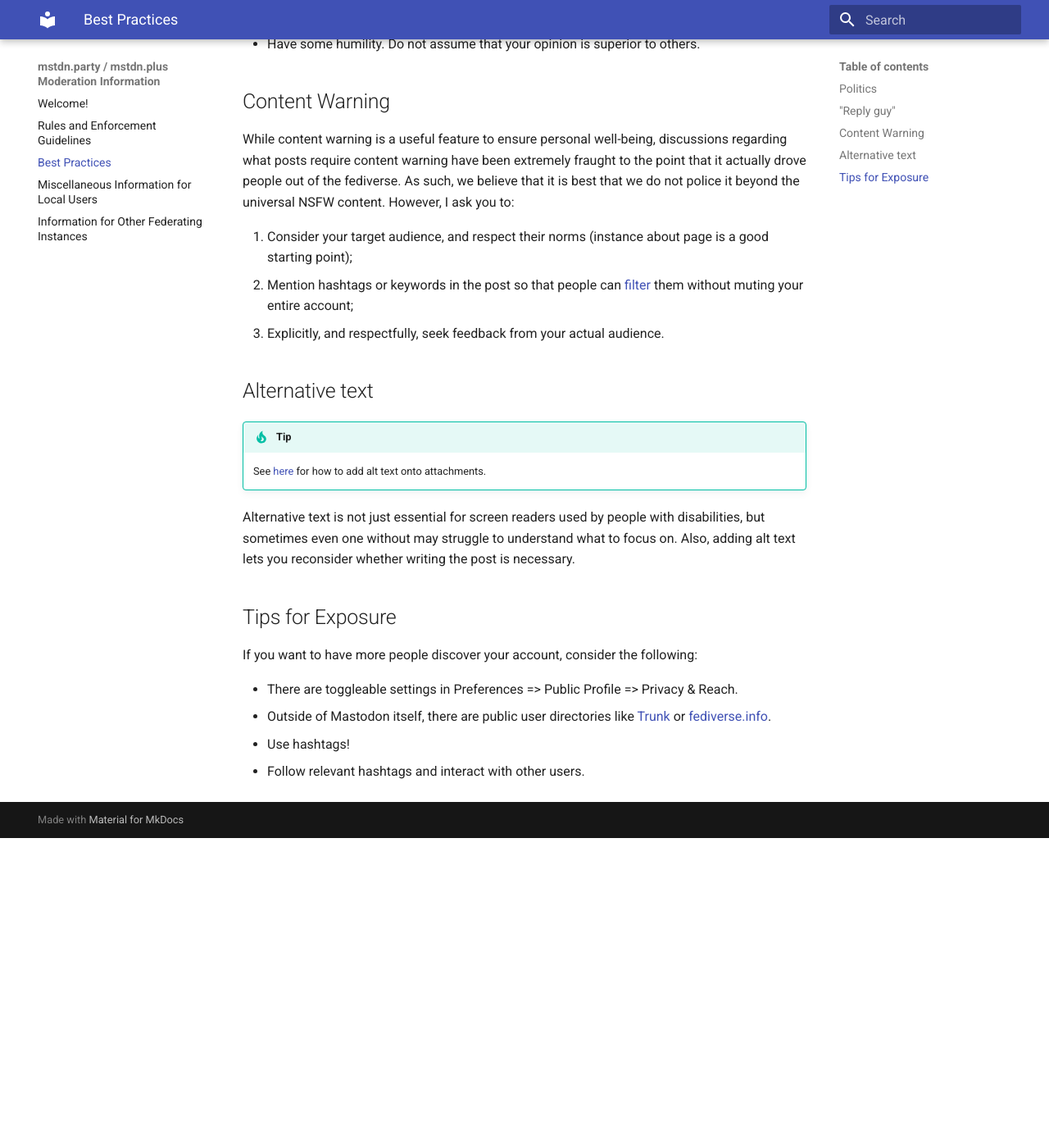
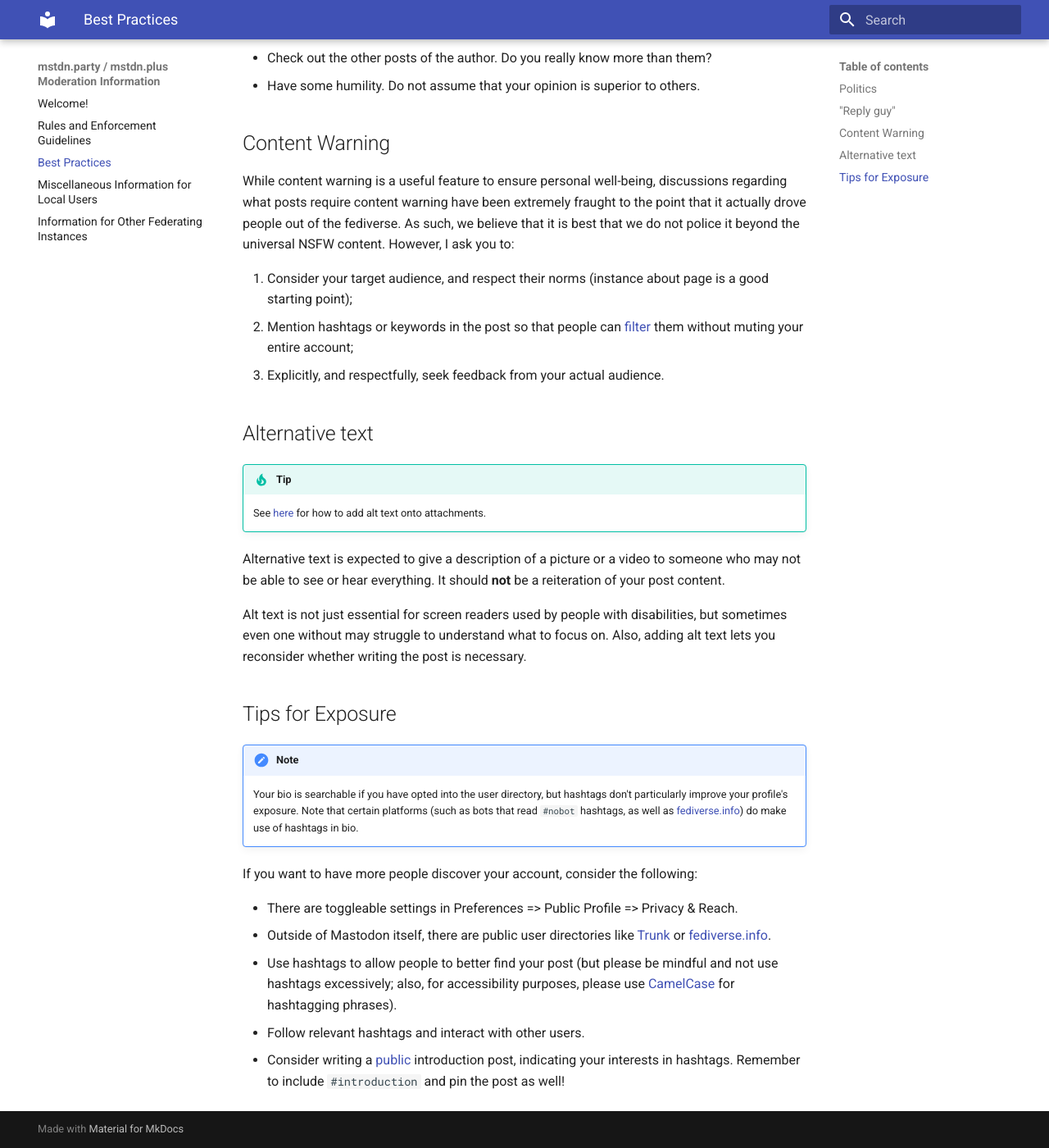
Before and after one commit to austinhuang0131/mstdn-party-plus, an MkDocs documentation site: the page built from docs/best-practices.md, in a window 1280 px wide and 1400 px high, scrolled down 1516 px. Shown: the whole window at 82% size. Built offline with MkDocs 1.6.1 and Material for MkDocs 9.7.7, drawn with Linux system fonts in a browser that asks for light colours; before the commit the page ends 2538 px from its top, so only the background shows below that; some of the changed text lies outside the part shown.

Commit message:
more stuff

```diff
--- a/docs/best-practices.md
+++ b/docs/best-practices.md
@@ -1,6 +1,6 @@
 # Best Practices
 
-The following are not enforced. Nevertheless, for the best experience on the fediverse, you *should* do these:
+To improve everyone's experience on the fediverse, I ask you to consider the following. Note that they are not rules and will not result in moderation decisions more severe than a warning (unless in cases where they overlap with the rules), but following various advice below will likely improve how others view your account.
 
 ## Politics
 
@@ -31,7 +31,7 @@
 
 To prevent being seen as a "reply guy," consider:
 
-* Would your reply really be helpful to them? Would your reply really be helpful to a neutral third party? Are you really acting in good faith? (See also [rule on harassment](rules.md#no-harassment).)
+* Would your reply really be helpful to them? Would your reply really be seen as helpful to them by a neutral third party? Are you really acting in good faith? (See also [rule on harassment](rules.md#no-harassment).)
 * Check out the other replies of the post. Have the question already been answered?
 * Check out the other posts of the author. Do you really know more than them?
 * Have some humility. Do not assume that your opinion is superior to others.
@@ -50,13 +50,20 @@
 
     See [here](https://disabledsocial.github.io/Disabled-Social-Blog/posts/guides/howtoalttext/) for how to add alt text onto attachments.
 
-Alternative text is not just essential for screen readers used by people with disabilities, but sometimes even one without may struggle to understand what to focus on. Also, adding alt text lets you reconsider whether writing the post is necessary.
+Alternative text is expected to give a description of a picture or a video to someone who may not be able to see or hear everything. It should **not** be a reiteration of your post content.
+
+Alt text is not just essential for screen readers used by people with disabilities, but sometimes even one without may struggle to understand what to focus on. Also, adding alt text lets you reconsider whether writing the post is necessary.
 
 ## Tips for Exposure
+
+!!! note
+
+    Your bio is searchable if you have opted into the user directory, but hashtags don't particularly improve your profile's exposure. Note that certain platforms (such as bots that read `#nobot` hashtags, as well as [fediverse.info](https://fediverse.info/explore/people)) do make use of hashtags in bio.
 
 If you want to have more people discover your account, consider the following:
 
 * There are toggleable settings in Preferences => Public Profile => Privacy & Reach.
 * Outside of Mastodon itself, there are public user directories like [Trunk](https://communitywiki.org/trunk) or [fediverse.info](https://fediverse.info/explore/people).
-* Use hashtags!
+* Use hashtags to allow people to better find your post (but please be mindful and not use hashtags excessively; also, for accessibility purposes, please use [CamelCase](https://en.wikipedia.org/wiki/Camel_case) for hashtagging phrases).
 * Follow relevant hashtags and interact with other users.
+* Consider writing a [public](https://docs.joinmastodon.org/user/posting/#privacy) introduction post, indicating your interests in hashtags. Remember to include `#introduction` and pin the post as well!
```
Also changed, not shown: docs/federation.md (+1 -1 lines), docs/rules.md (+4 -6 lines), 1 other file.
